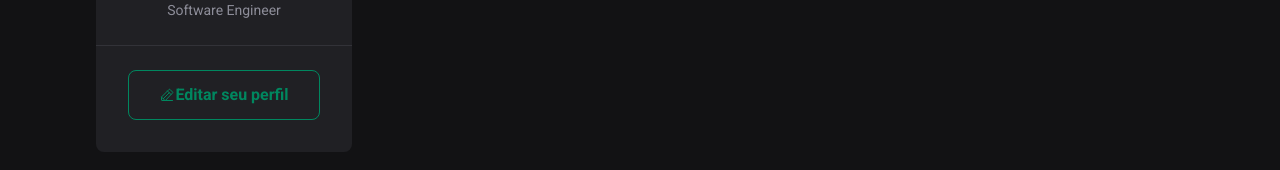
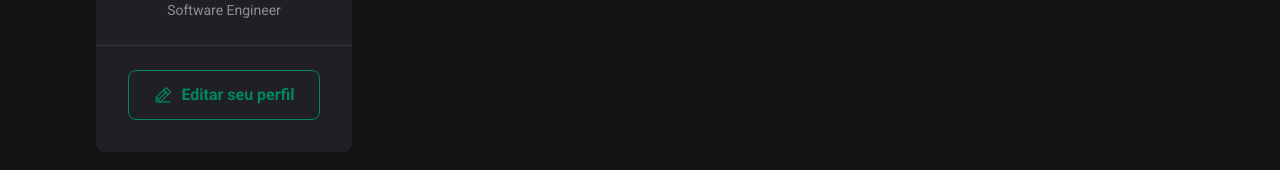
Before and after one commit to filipe-flop/react-feed, a React (Vite) app: page / in a window 1280 px wide. Shown: the part 249-419 px from the top of the page. Built offline with nearby package versions, Linux system fonts and the light colour scheme.

Commit message:
sidebar final

```diff
--- a/src/components/Sidebar.jsx
+++ b/src/components/Sidebar.jsx
@@ -19,7 +19,7 @@
 
             <footer>
                 <a href="#">
-                    <PencilLine />
+                    <PencilLine size={20}/>
                     Editar seu perfil
                 </a>
             </footer>
--- a/src/components/Sidebar.module.css
+++ b/src/components/Sidebar.module.css
@@ -58,4 +58,13 @@
     display: flex;
     align-items: center;
     justify-content: center;
+
+    gap: 0.5rem;
+
+    transition: color 0.1s, background-color 0.1s;
 }
+
+.sidebar footer a:hover {
+    background: var(--green-500);
+    color: var(--white);
+}
```
